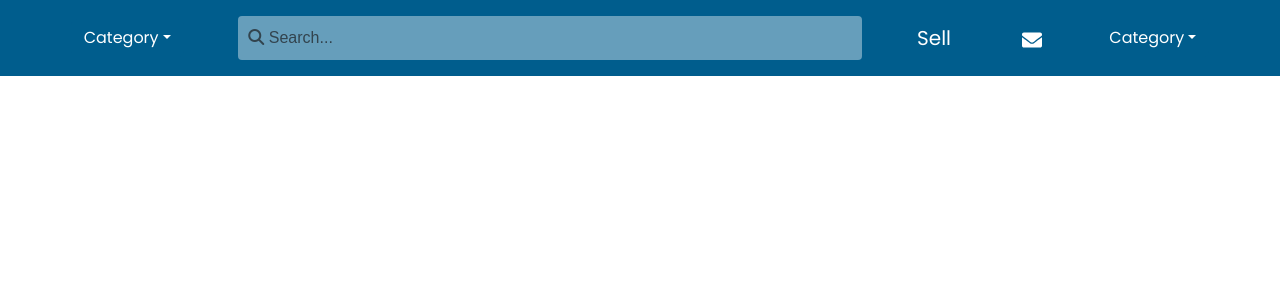
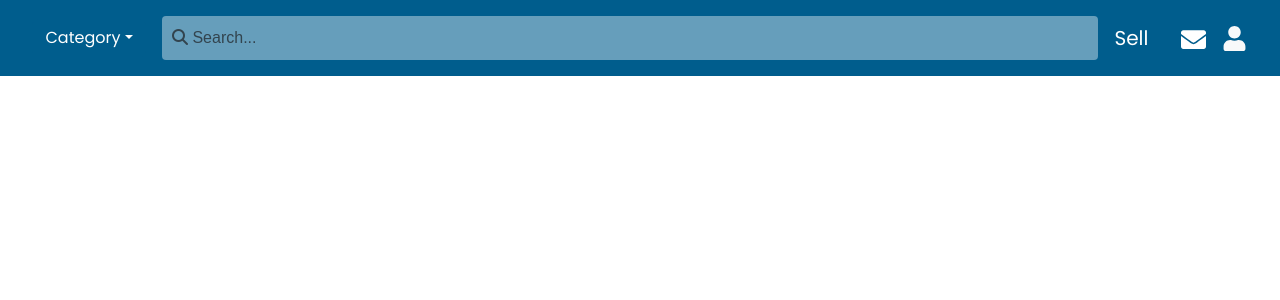
Before and after one commit to TheCodingWizard27/Capstone, a React (Create React App) app in the folder frontend/: page / in a window 1280 px wide. Shown: the top 300 px of the page. Built offline with nearby package versions, Linux system fonts and the light colour scheme.

Commit message:
Changing Ui sizes. Rendering navbar based on device width

```diff
--- a/frontend/src/components/navBar.js
+++ b/frontend/src/components/navBar.js
@@ -2,7 +2,7 @@ import React from 'react';
 import { Navbar } from 'react-bootstrap';
 import SearchBar from './searchBar';
 import { Link } from 'react-router-dom';
-import { FaEnvelope } from 'react-icons/fa'; // Import FontAwesome message icon
+import { FaEnvelope, FaUser } from 'react-icons/fa'; // Import FontAwesome message icon
 import DropDown from './dropDown';
 
 const NavBar = () => {
@@ -14,7 +14,7 @@ const NavBar = () => {
       </div>
 
       {/* SearchBar with responsive width */}
-      <div className="col-md-6">
+      <div className="col-md-9">
         <SearchBar />
       </div>
 
@@ -34,17 +34,13 @@ const NavBar = () => {
           className="text-white"
           style={{ textDecoration: 'none', fontSize: '1.25rem' }}
         >
-          <FaEnvelope
-            style={{
-              font: '2em',
-            }}
-          />
+          <FaEnvelope size={25} />
         </Link>
       </div>
 
       {/* Additional DropDown (if needed) */}
       <div className="d-none d-lg-flex">
-        <DropDown />
+        <FaUser size={25} />
       </div>
     </Navbar>
   );
```
